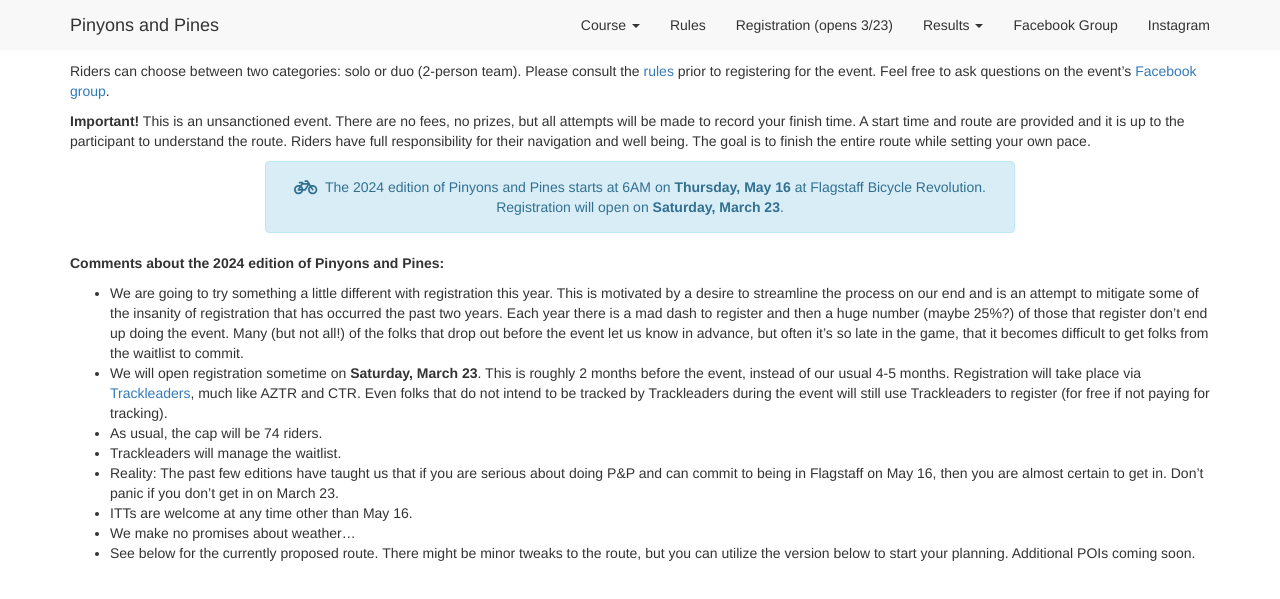
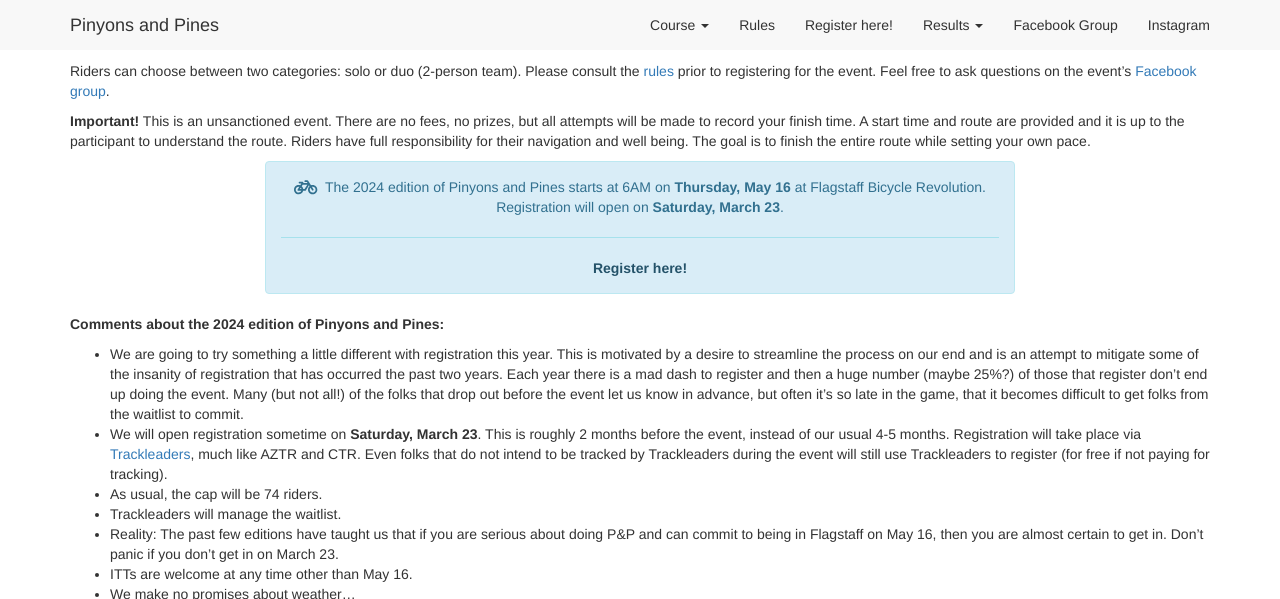
Before and after one commit to dcernst/PinyonsPines, a Jekyll site: the page built from index.md, in a window 1280 px wide and 900 px high, scrolled down 689 px, cut to the strip 0-599 px from the top of the window. Built offline with Jekyll 4.4.1, drawn with Linux system fonts in a browser that asks for light colours; nearby versions of some CDN libraries.

Commit message:
Open registration

```diff
--- a/_includes/header.html
+++ b/_includes/header.html
@@ -60,8 +60,8 @@
 </li>
 
 <li><a href="{{ site.baseurl }}/rules">Rules</a></li>
-<li><a href="">Registration (opens 3/23)</a></li>
-<!-- <li><a href="http://trackleaders.com/pinyonspines24-reg.php" target="_blank">Register here!</a></li> -->
+<!-- <li><a href="">Registration (opens 3/23)</a></li> -->
+<li><a href="http://trackleaders.com/pinyonspines24-reg.php" target="_blank">Register here!</a></li>
 
 <li class="dropdown">
 <a href="#" class="dropdown-toggle" data-toggle="dropdown">Results <span class="caret"></span></a>
--- a/index.md
+++ b/index.md
@@ -51,10 +51,10 @@ Information about registration for 2024 coming soon! -->
 
 </center>
 
-<!-- <hr>
+<hr>
 <center>
 <a href="http://trackleaders.com/pinyonspines24-reg.php" class="alert-link" target="_blank">Register here!</a>
-</center> -->
+</center>
 
 
 </div>
```
